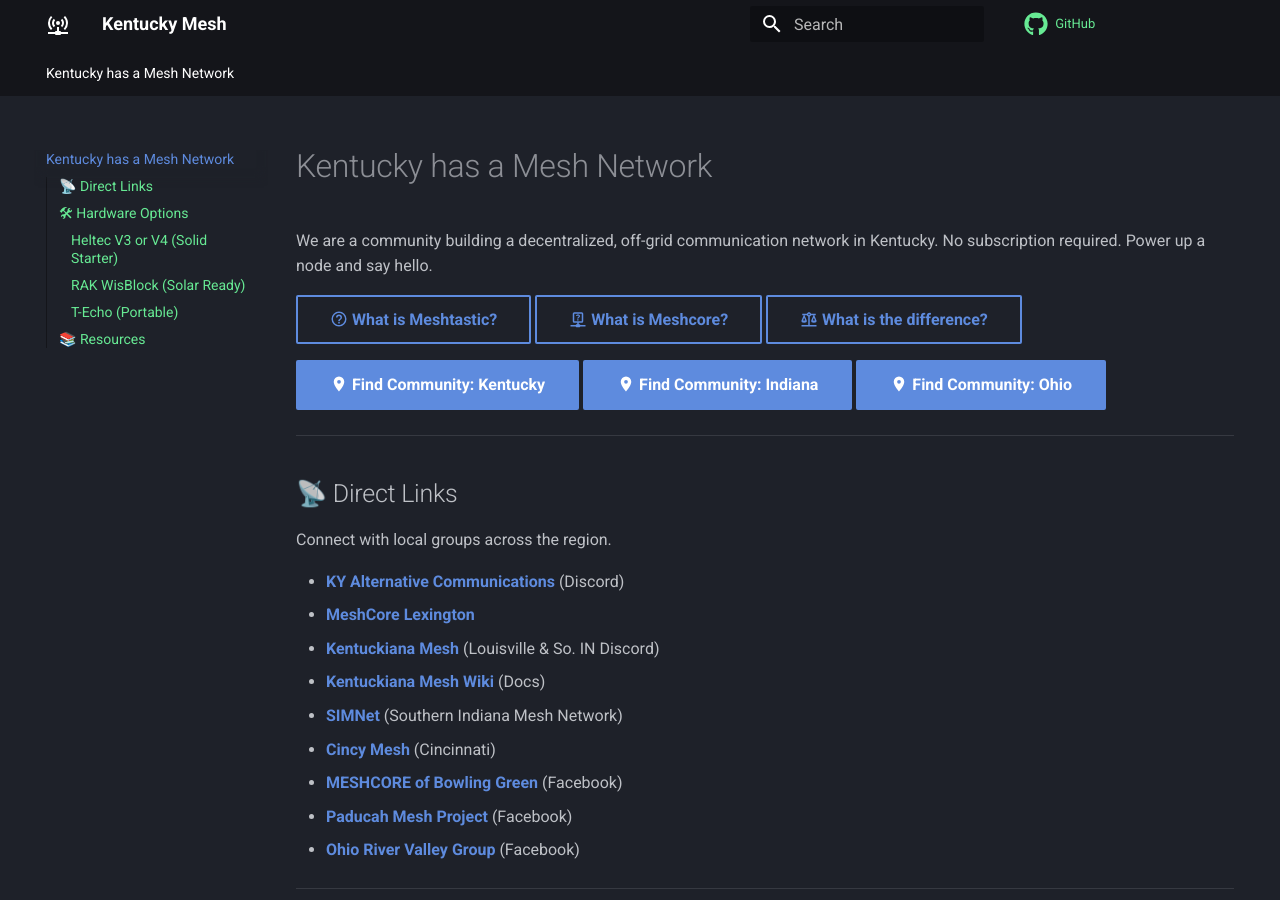
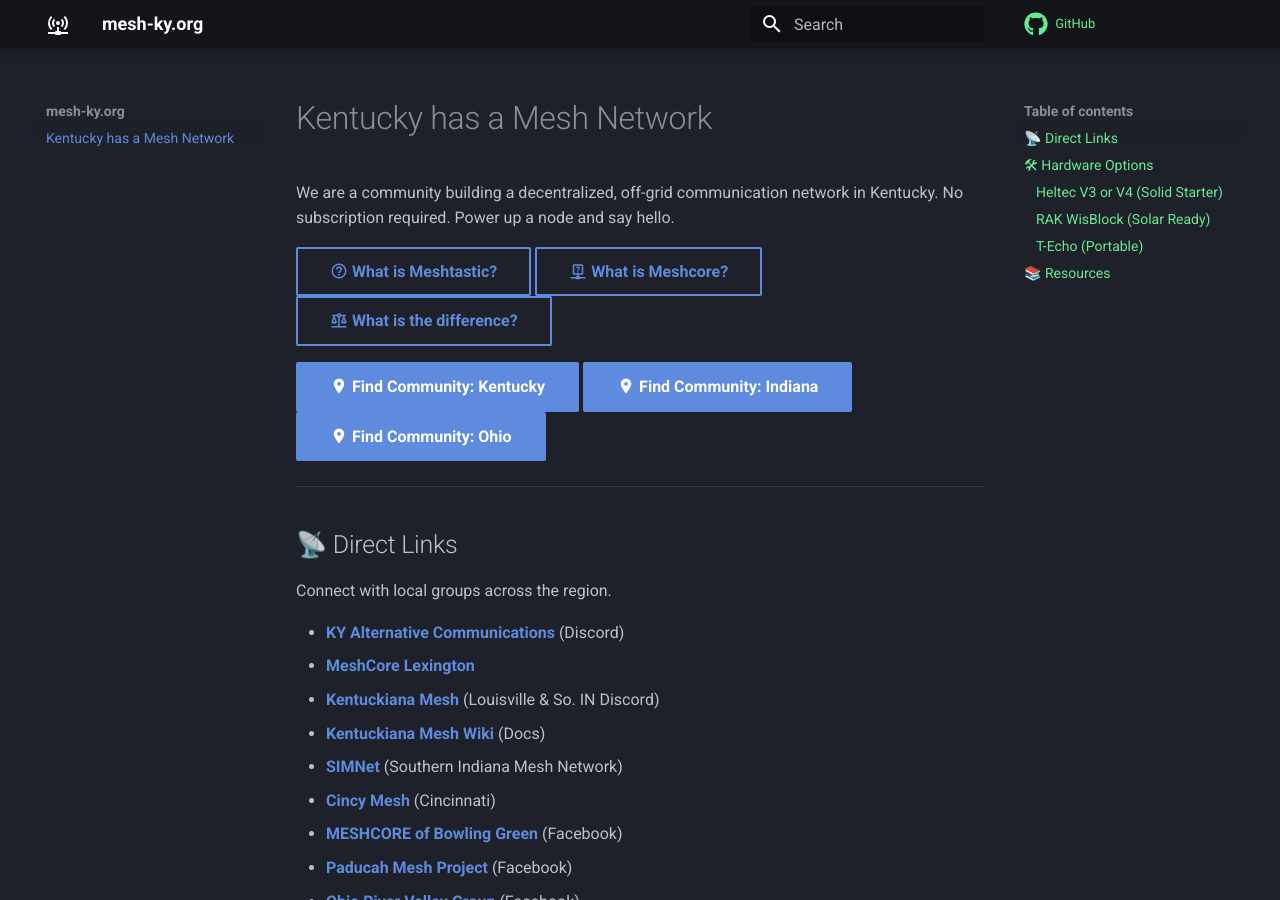
Before and after one commit to mesh-ky/mesh-ky.org, an MkDocs documentation site: the page built from docs/index.md, in a window 1280 px wide and 900 px high. Built offline with MkDocs 1.6.1 and Material for MkDocs 9.7.7, drawn with Linux system fonts in a browser that asks for light colours; comment, search, counter and statistics services are not loaded.

Commit message:
Update mkdocs.yml

```diff
--- a/mkdocs.yml
+++ b/mkdocs.yml
@@ -1,4 +1,4 @@
-site_name: Kentucky Mesh
+site_name: mesh-ky.org
 site_url: https://mesh-ky.org
 site_description: Join the Kentucky Mesh. A community-run, off-grid communication network using LoRa technology.
 repo_url: https://github.com/mesh-ky/mesh-ky.org
@@ -14,10 +14,6 @@ theme:
   icon:
     logo: material/access-point-network
     repo: fontawesome/brands/github
-  features:
-    - navigation.tabs
-    - navigation.top
-    - toc.integrate
 
 # custom CSS
 extra_css:
```
